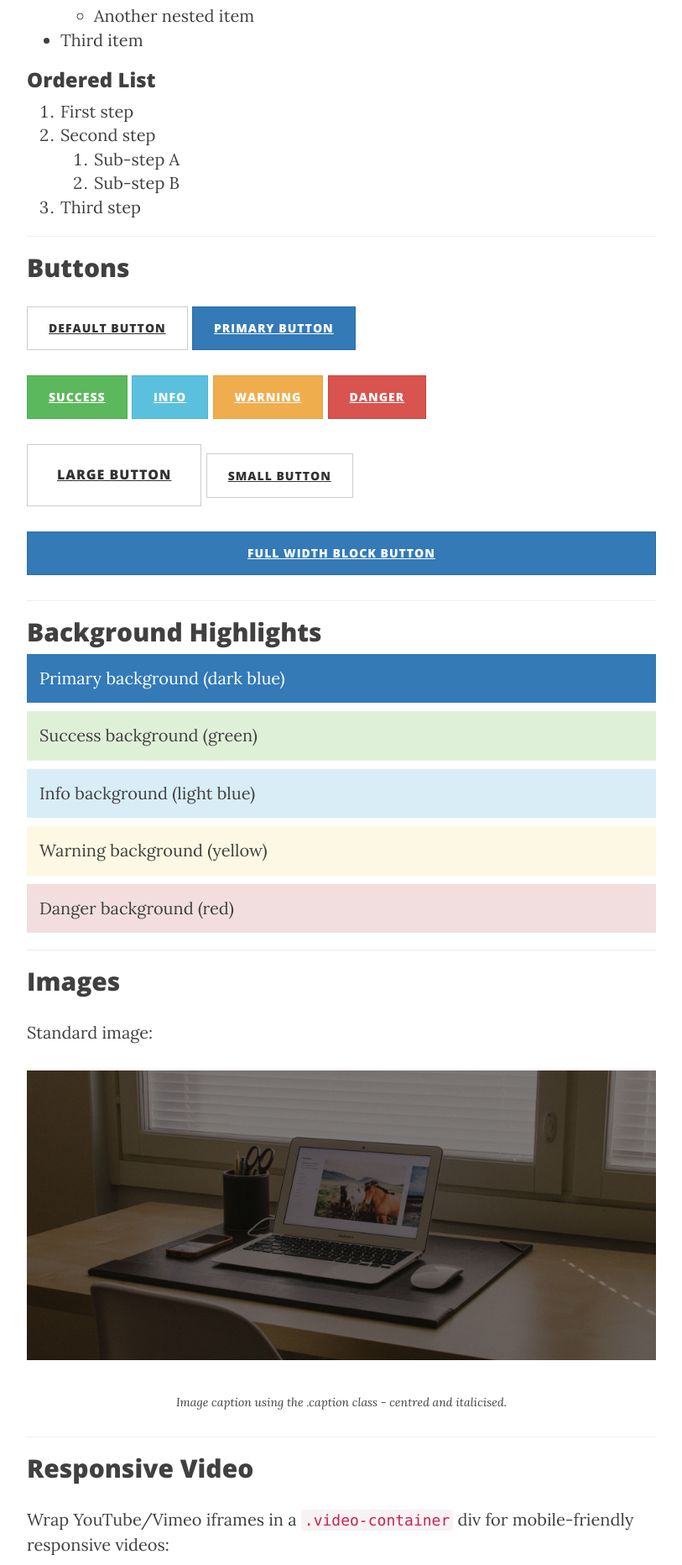
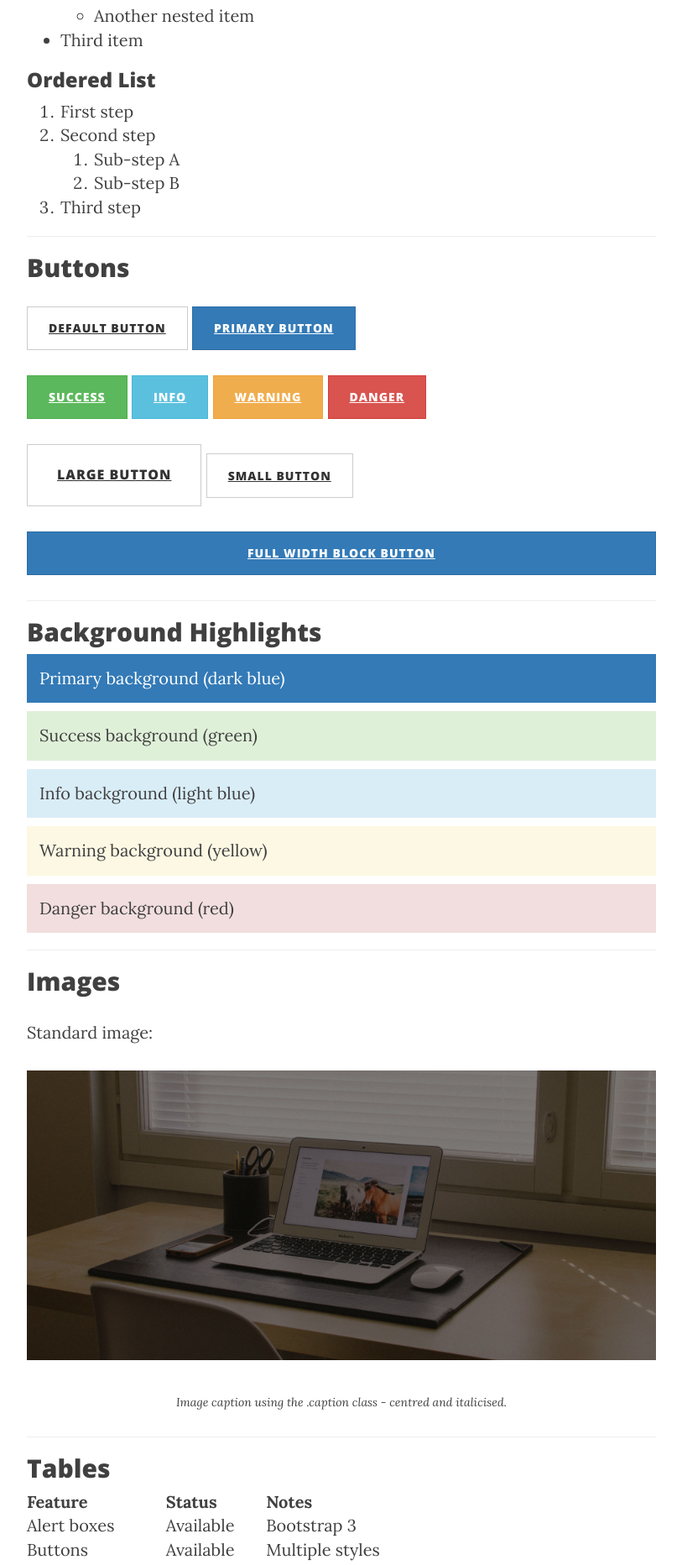
Before and after one commit to seanreillyesq/seanreillyesq.github.io, a Jekyll site: the page built from test-page.markdown, in a window 1280 px wide. Shown: the part 3105-4969 px from the top of the page at 84% size, without its empty margins (233-1046 px from the left). Built offline with Jekyll 4.4.1, drawn with Linux system fonts in a browser that asks for light colours; some of the changed text lies outside the part shown.

Commit message:
Revert responsive video changes

````diff
--- a/_posts/2016-10-15-microsoft-30-digital-champions-watchfinder.markdown
+++ b/_posts/2016-10-15-microsoft-30-digital-champions-watchfinder.markdown
@@ -48,9 +48,7 @@
 
 Here's the finished piece:
 
-<div class="video-container">
-<iframe src="https://www.youtube.com/embed/oJ4vAwpaqRs" frameborder="0" allowfullscreen></iframe>
-</div>
+<iframe width="560" height="315" src="https://www.youtube.com/embed/oJ4vAwpaqRs" frameborder="0" allowfullscreen></iframe>
 
 ## Further reading
 
--- a/_posts/2026-01-23-building-personal-ai-infrastructure-28-days.markdown
+++ b/_posts/2026-01-23-building-personal-ai-infrastructure-28-days.markdown
@@ -131,9 +131,7 @@
 
 If you want the richer, more detailed version his work, this is where to start:
 
-<div class="video-container">
-<iframe src="https://www.youtube.com/embed/iKwRWwabkEc" frameborder="0" allowfullscreen></iframe>
-</div>
+<iframe width="560" height="315" src="https://www.youtube.com/embed/iKwRWwabkEc" frameborder="0" allowfullscreen></iframe>
 
 For a gentler introduction, [NetworkChuck's AI in Terminal video](https://www.youtube.com/watch?v=MsQACpcuTkU){:target="_blank"} gets you running in an afternoon - though you'll need coffee (don't worry, he'll remind you), because Chuck's energy level is... a lot. Daniel's approach is more powerful and comprehensive, but Chuck's is more accessible if you're not sure where to begin.
 
--- a/css/clean-blog.css
+++ b/css/clean-blog.css
@@ -415,19 +415,3 @@
 .intro-header .post-heading .meta {
     color: inherit; /* Ensures the text inherits the color from the header */
 }
-
-/* Responsive video container */
-.video-container {
-  position: relative;
-  padding-bottom: 56.25%; /* 16:9 aspect ratio */
-  height: 0;
-  overflow: hidden;
-  margin: 30px 0;
-}
-.video-container iframe {
-  position: absolute;
-  top: 0;
-  left: 0;
-  width: 100%;
-  height: 100%;
-}
--- a/test-page.markdown
+++ b/test-page.markdown
@@ -175,22 +175,6 @@
 
 ---
 
-## Responsive Video
-
-Wrap YouTube/Vimeo iframes in a `.video-container` div for mobile-friendly responsive videos:
-
-<div class="video-container">
-<iframe src="https://www.youtube.com/embed/dQw4w9WgXcQ" frameborder="0" allowfullscreen></iframe>
-</div>
-
-```html
-<div class="video-container">
-<iframe src="https://www.youtube.com/embed/VIDEO_ID" frameborder="0" allowfullscreen></iframe>
-</div>
-```
-
----
-
 ## Tables
 
 | Feature | Status | Notes |
````
